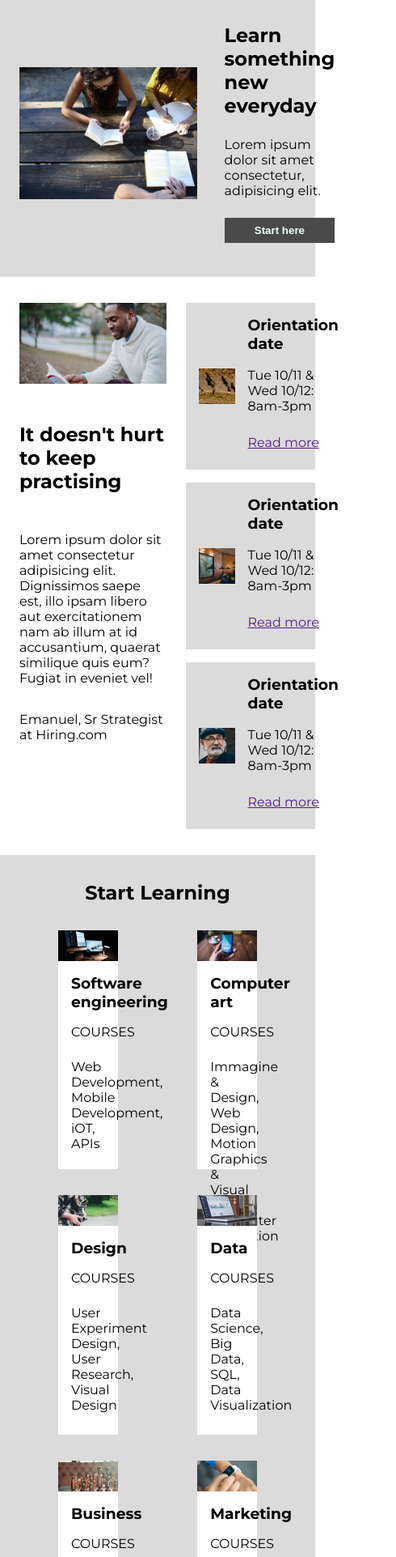
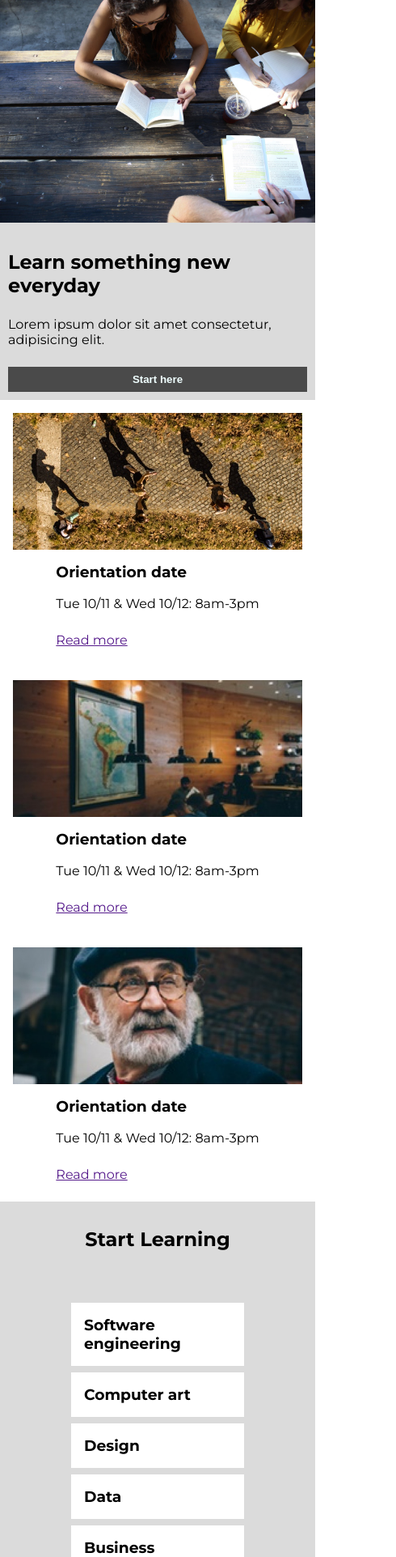
Before and after one commit to izmihasnan/CodecademyProjects, a plain HTML site: page ColmarAcademy/index.html in a window 390 px wide. Shown: the part 77-2000 px from the top of the page at 81% size, 490 px wide, since content can reach past the window. Drawn offline with Linux system fonts and the light colour scheme.

Commit message:
done mobile version

```diff
--- a/ColmarAcademy/index.html
+++ b/ColmarAcademy/index.html
@@ -10,7 +10,6 @@
     <link href="https://fonts.googleapis.com/css2?family=Montserrat:ital,wght@0,100..900;1,100..900&display=swap"
         rel="stylesheet">
     <link rel="stylesheet" href="resources/css/style.css" type="text/css">
-
 <body>
     <header>
         <section id="logo">
@@ -19,9 +18,13 @@
         </section>
         <nav>
             <ul>
+                <a href=""><img class="mobile" src="resources/images/ic-on-campus.svg" alt="ic-on-campus"></a>
                 <li><a href=""></a>On campus</li>
+                <a href=""><img class="mobile" src="resources/images/ic-online.svg" alt="ic-online"></a>
                 <li><a href=""></a>Online</li>
+
                 <li><a href=""></a>For companies</li>
+                <a href=""><img class="mobile" src="resources/images/ic-login.svg" alt="ic-login"></a>
                 <li><a href=""></a>Sign Up</li>
             </ul>
         </nav>
@@ -48,7 +51,8 @@
             </ul>
             <ul class="right-side">
                 <figure class="sidebar">
-                    <img src="resources/images/information-orientation.jpg" alt="people walking from above">
+                    <img class="mobile" src="resources/images/information-orientation-mobile.jpg" alt="people walking from above">
+                    <img class="desktop" src="resources/images/information-orientation.jpg" alt="people walking from above">
                     <figcaption>
                         <h3>Orientation date</h3>
                         <p>Tue 10/11 & Wed 10/12: 8am-3pm</p>
@@ -56,7 +60,8 @@
                     </figcaption>
                 </figure>
                 <figure class="sidebar">
-                    <img src="resources/images/information-campus.jpg" alt="image of a nice campus">
+                    <img class="mobile" src="resources/images/information-campus-mobile.jpg" alt="image of a nice campus">
+                    <img class="desktop" src="resources/images/information-campus.jpg" alt="image of a nice campus">
                     <figcaption>
                         <h3>Orientation date</h3>
                         <p>Tue 10/11 & Wed 10/12: 8am-3pm</p>
@@ -64,7 +69,8 @@
                     </figcaption>
                 </figure>
                 <figure class="sidebar">
-                    <img src="resources/images/information-guest-lecture.jpg" alt="a man lecturer">
+                    <img class="mobile" src="resources/images/information-guest-lecture-mobile.jpg" alt="a man lecturer">
+                    <img class="desktop" src="resources/images/information-guest-lecture.jpg" alt="a man lecturer">
                     <figcaption>
                         <h3>Orientation date</h3>
                         <p>Tue 10/11 & Wed 10/12: 8am-3pm</p>
@@ -79,51 +85,51 @@
             <h2>Start Learning</h2>
             <ul class="list">
                 <figure class="card">
-                    <img src="resources/images/course-software.jpg" alt="course-software">
+                    <img class="desktop" src="resources/images/course-software.jpg" alt="course-software">
                     <figcaption>
                         <h3>Software engineering</h3>
-                        <p>COURSES</p>
-                        <P>Web Development, Mobile Development, iOT, APIs</P>
+                        <p class="desktop">COURSES</p>
+                        <P class="desktop">Web Development, Mobile Development, iOT, APIs</P>
                     </figcaption>
                 </figure>
                 <figure class="card">
-                    <img src="resources/images/course-computer-art.jpg" alt="course-computer-art">
+                    <img class="desktop" src="resources/images/course-computer-art.jpg" alt="course-computer-art">
                     <figcaption>
                         <h3>Computer art</h3>
-                        <p>COURSES</p>
-                        <P>Immagine & Design, Web Design, Motion Graphics & Visual Effects, Computer Animation</P>
+                        <p class="desktop">COURSES</p>
+                        <P class="desktop">Immagine & Design, Web Design, Motion Graphics & Visual Effects, Computer Animation</P>
                     </figcaption>
                 </figure>
                 <figure class="card">
-                    <img src="resources/images/course-design.jpg" alt="course-design">
+                    <img class="desktop" src="resources/images/course-design.jpg" alt="course-design">
                     <figcaption>
                         <h3>Design</h3>
-                        <p>COURSES</p>
-                        <P>User Experiment Design, User Research, Visual Design</P>
+                        <p class="desktop">COURSES</p>
+                        <P class="desktop">User Experiment Design, User Research, Visual Design</P>
                     </figcaption>
                 </figure>
                 <figure class="card">
-                    <img src="resources/images/course-data.jpg" alt="course-data">
+                    <img class="desktop" src="resources/images/course-data.jpg" alt="course-data">
                     <figcaption>
                         <h3>Data</h3>
-                        <p>COURSES</p>
-                        <P>Data Science, Big Data, SQL, Data Visualization</P>
+                        <p class="desktop">COURSES</p>
+                        <P class="desktop">Data Science, Big Data, SQL, Data Visualization</P>
                     </figcaption>
                 </figure>
                 <figure class="card">
-                    <img src="resources/images/course-business.jpg" alt="course-business">
+                    <img class="desktop" src="resources/images/course-business.jpg" alt="course-business">
                     <figcaption>
                         <h3>Business</h3>
-                        <p>COURSES</p>
-                        <P>Product Development, Business Development, Startup</P>
+                        <p class="desktop">COURSES</p>
+                        <P class="desktop">Product Development, Business Development, Startup</P>
                     </figcaption>
                 </figure>
                 <figure class="card">
-                    <img src="resources/images/course-marketing.jpg" alt="course-marketing">
+                    <img class="desktop" src="resources/images/course-marketing.jpg" alt="course-marketing">
                     <figcaption>
                         <h3>Marketing</h3>
-                        <p>COURSES</p>
-                        <P>Analytics, Content Marketing, Mobile Marketing</P>
+                        <p class="desktop">COURSES</p>
+                        <P class="desktop">Analytics, Content Marketing, Mobile Marketing</P>
                     </figcaption>
                 </figure>
             </ul>
@@ -135,13 +141,13 @@
                 <figure class="media">
                     <video controls src="resources/videos/thesis.mp4" type="video/mp4"></video>
                     <figcaption>
-                        <p><strong>Reimagine Urban</strong></p>
-                        <p>Lorem ipsum dolor sit amet consectetur adipisicing elit.
+                        <p class="desktop"><strong>Reimagine Urban</strong></p>
+                        <p class="desktop">Lorem ipsum dolor sit amet consectetur adipisicing elit.
                             Perferendis cum laudantium illum ullam rem id blanditiis voluptas necessitatibus ad ab.
                             Nisi repudiandae doloremque delectus dolorum ex quo fugiat ratione nostrum.</p>
                     </figcaption>
                 </figure>
-                <ul>
+                <ul class="desktop">
                     <figure class="sidebar">
                         <img src="resources/images/thesis-fisma.jpg" alt="thesis-fisma">
                         <figcaption>
@@ -161,7 +167,7 @@
         </section>
         <footer>
             <p>&copy 2016 Colmar Academy. All rights reserved</p>
-            <div>
+            <div class="desktop">
                 <p>Terms</p>
                 <p>Privacy</p>
             </div>
--- a/ColmarAcademy/resources/css/style.css
+++ b/ColmarAcademy/resources/css/style.css
@@ -1,3 +1,5 @@
+
+
 
 * {
   margin: 0;
@@ -10,6 +12,10 @@ body {
     /* color: black; */
     font-family: Montserrat, Arial, Helvetica, sans-serif;
     max-width: 1080 px;
+}
+
+.mobile {
+    display: none;
 }
 /* HEADER */
 header {
@@ -25,11 +31,6 @@ header {
     display: inline-flex;
     max-height: 32px;
     align-items: center;
-}
-
-nav {
-    /* display: flex; */
-    /* background-color: bisque; */
 }
 
 ul {
@@ -227,3 +228,79 @@ footer {
     display: flex;
     justify-content: space-between;
 }
+
+@media screen and (max-width: 500px) {
+    #logo h2 {
+        display: none;
+    }
+
+    .mobile {
+        display: inline;
+    }
+
+    .desktop {
+        display: none;
+    }
+
+    nav ul li {
+        display: none;
+    }
+
+    #banner {
+        flex-direction: column;
+        padding: 0;
+    }
+
+    #banner img {
+        width: 100%;
+    }
+
+    #infobanner {
+        padding: 0;
+        background-color: white;
+    }
+
+    #infobanner .right-side {
+        background-color: white;
+        gap: 0;
+    }
+
+    #infobanner .left-side {
+        display: none;
+    }
+
+    .right-side .sidebar {
+        background-color: white;
+        flex-direction: column;
+        align-items: center;
+        width: 100%;
+    }
+
+    .sidebar img {
+        width: 100%;
+    }
+
+    #courses .list {
+        margin: 0;
+        padding: 32px 16px;
+        flex-flow: column nowrap;
+        gap: 8px;
+
+        /* height: auto; */
+    }
+
+    .list figure {
+        height: auto;
+        min-width: 100%;
+        align-items: stretch;
+    }
+
+    #thesis .sidebar {
+        display: none;
+    }
+
+    #thesis .container {
+        justify-content: center;
+    }
+
+}
```
Also changed, not shown: ColmarAcademy/resources/css/mobile.css (added).
